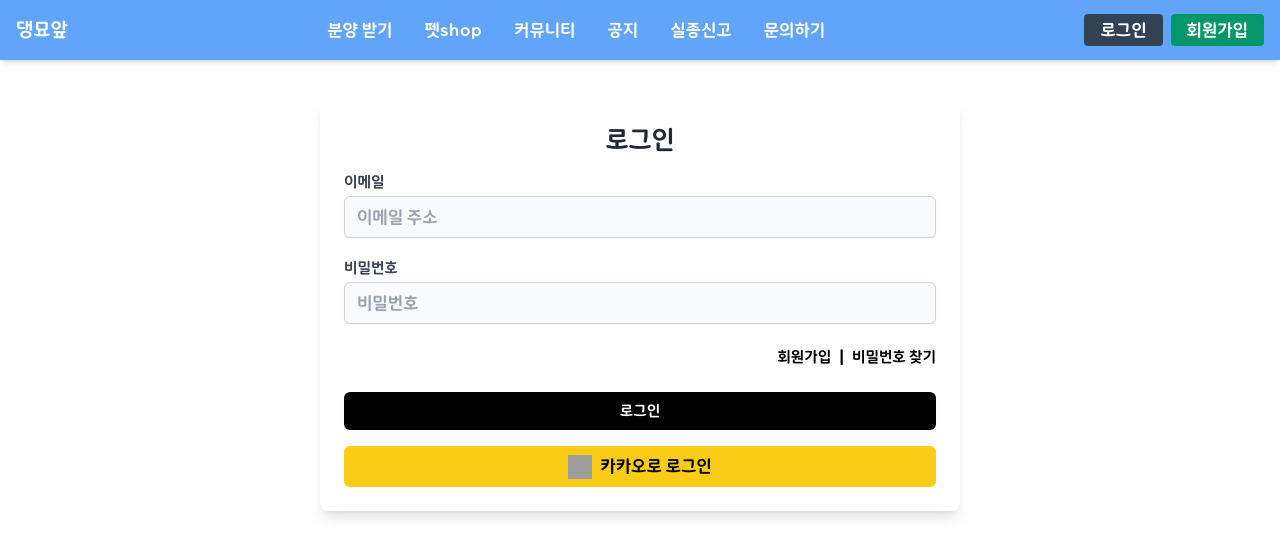
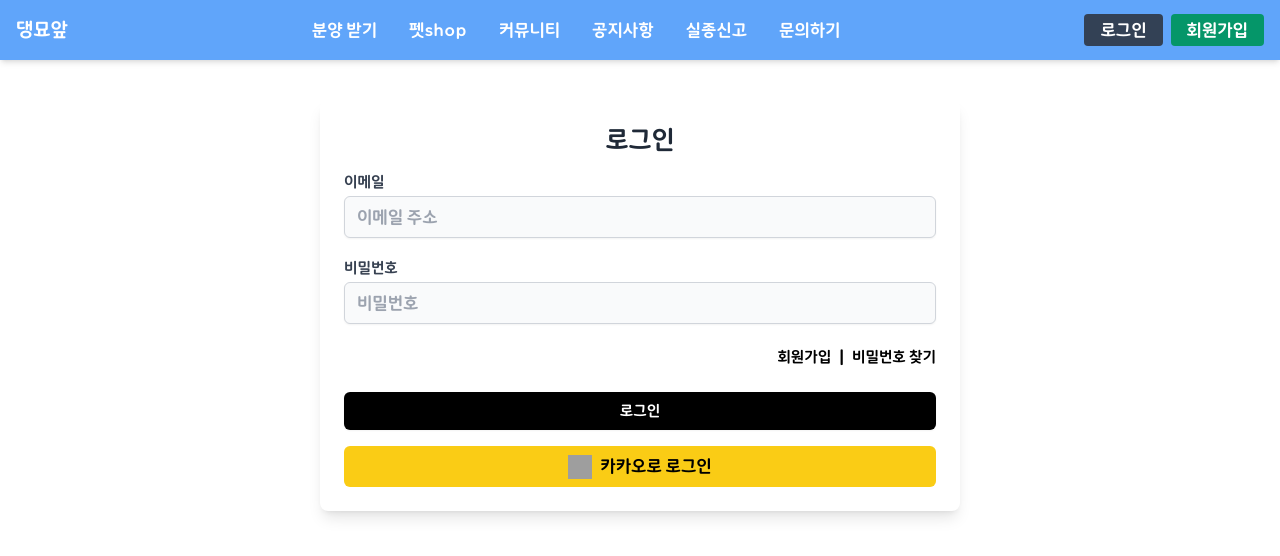
Before and after one commit to myj1217/daengmyoapp, a React (Create React App) app in the folder front/: page /member/login in a window 1280 px wide. Shown: the top 556 px of the page. Built offline with nearby package versions, Linux system fonts and the light colour scheme; grey boxes are pictures that could not be loaded.

Commit message:
Update BasicMenu.js
Modify Path

```diff
--- a/front/src/components/menus/BasicMenu.js
+++ b/front/src/components/menus/BasicMenu.js
@@ -32,7 +32,7 @@ const BasicMenu = () => {
             {" "}
             <li>
               <Link
-                to="/adopt"
+                to="/"
                 className="hover:text-amber-200 transition-colors duration-300"
               >
                 분양 받기
@@ -48,7 +48,7 @@ const BasicMenu = () => {
             </li>
             <li>
               <Link
-                to="/comunity"
+                to="/community"
                 className="hover:text-amber-200 transition-colors duration-300"
               >
                 커뮤니티
@@ -59,7 +59,7 @@ const BasicMenu = () => {
                 to="/"
                 className="hover:text-amber-200 transition-colors duration-300"
               >
-                공지
+                공지사항
               </Link>
             </li>
             <li>
@@ -72,7 +72,7 @@ const BasicMenu = () => {
             </li>
             <li>
               <Link
-                to="/about"
+                to="/"
                 className="hover:text-amber-200 transition-colors duration-300"
               >
                 문의하기
```
